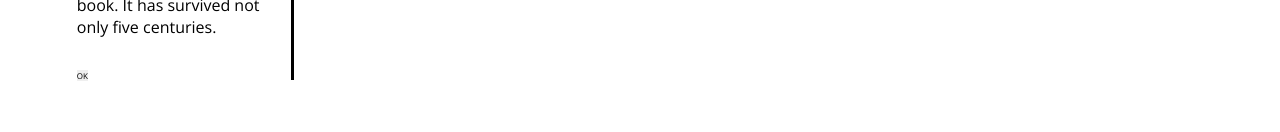
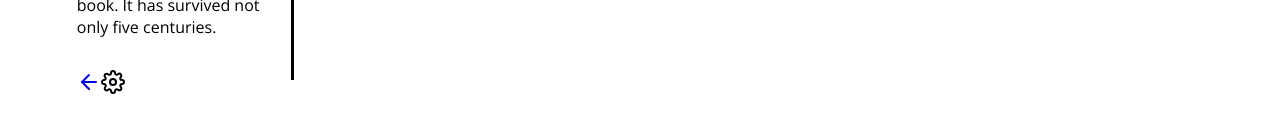
Before and after one commit to ConorMcD5612/tracker, a React (Create React App) app: page /projects/1 in a window 1280 px wide. Shown: the part 650-782 px from the top of the page. Built offline with nearby package versions, Linux system fonts and the light colour scheme; no server answers.

Commit message:
button icons

```diff
--- a/src/components/ProjectModal/ProjectModal.js
+++ b/src/components/ProjectModal/ProjectModal.js
@@ -5,6 +5,7 @@ import { useState, useEffect } from 'react'
 import { useParams } from 'react-router'
 import { Tasks } from './Tasks'
 import { Link } from 'react-router-dom'
+import { ArrowLeft, Settings } from 'react-feather'
 
 
 export const ProjectModal = ({ closeModal, ...props }) => {
@@ -50,8 +51,9 @@ export const ProjectModal = ({ closeModal, ...props }) => {
 
 
         <Link to="/projects">
-          <button className=''>OK</button>
+        <ArrowLeft />
         </Link>
+        <Settings />
         </div>
       </div>
 
```
